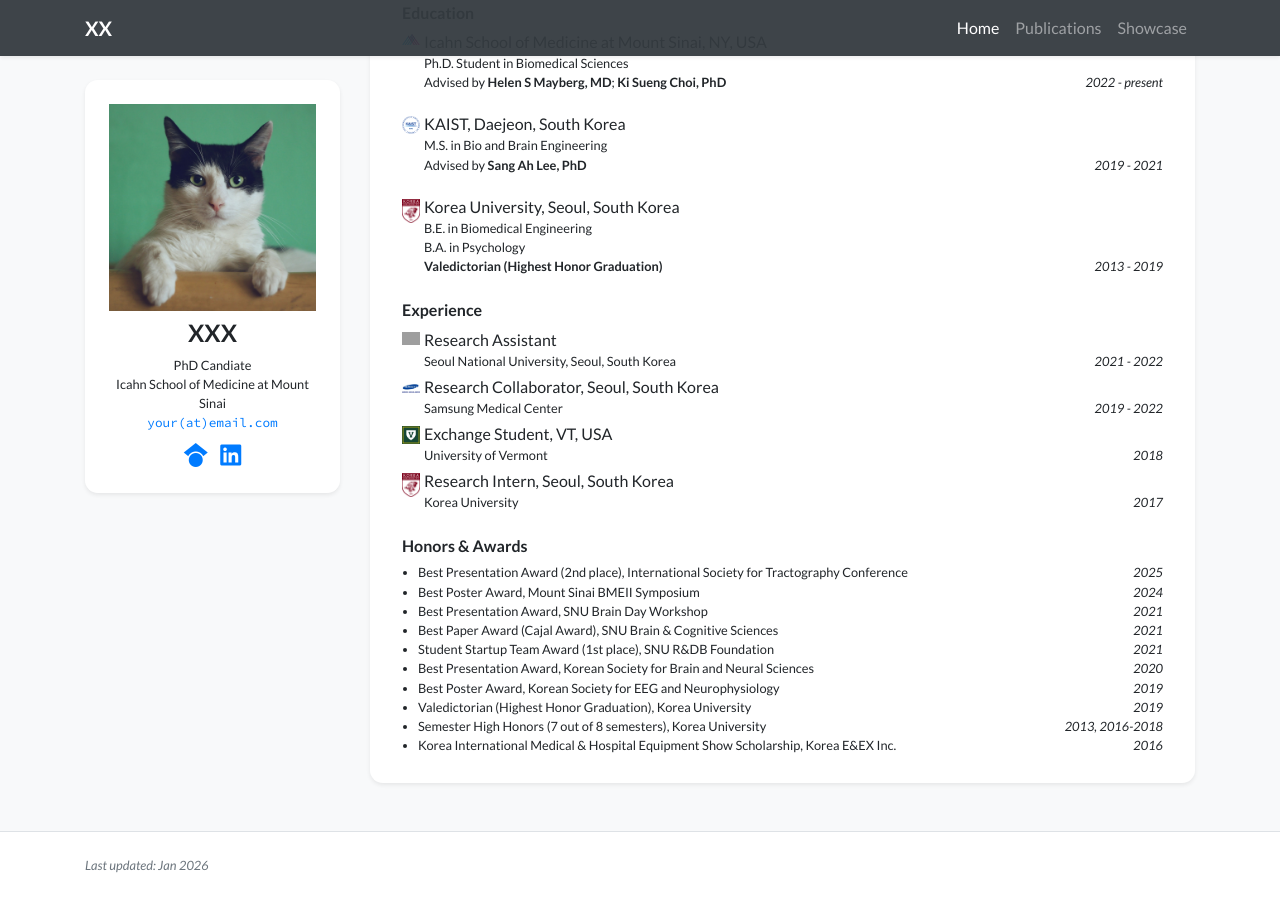
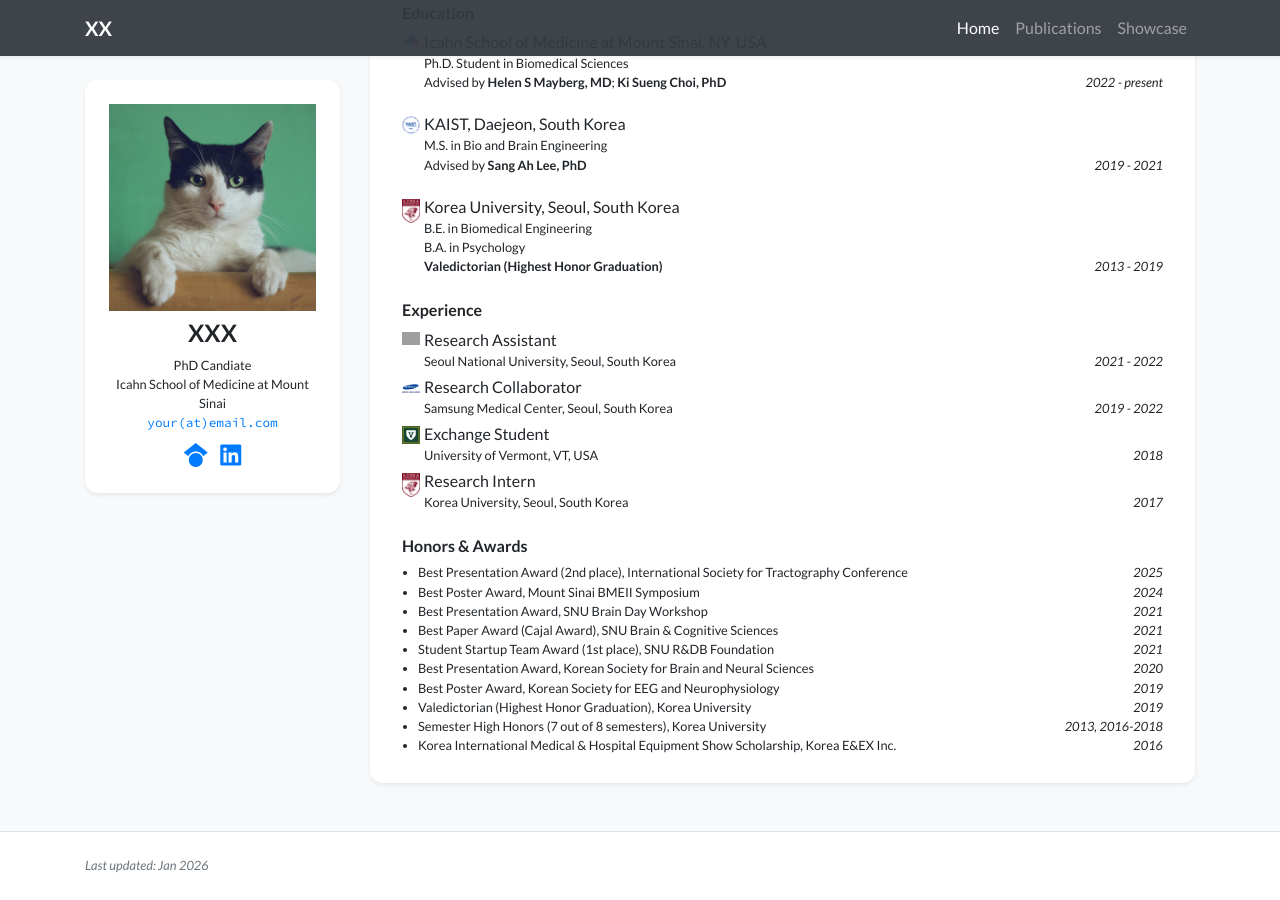
Before and after one commit to ha-neul-song/ha-neul-song.github.io, a Jekyll site: the page built from index.html, in a window 1280 px wide and 900 px high, scrolled down 915 px. Built offline with Jekyll 4.4.1, drawn with Linux system fonts in a browser that asks for light colours; nearby versions of some CDN libraries; a style sheet for code colours, icons or effects is not loaded; grey boxes are pictures that could not be loaded.

```diff
--- a/_data/profile.yml
+++ b/_data/profile.yml
@@ -66,17 +66,17 @@ experience:
   logo: /assets/images/badges/SNU.png
   position: Seoul National University, Seoul, South Korea
   date: 2021 - 2022
-- name: Research Collaborator, Seoul, South Korea
+- name: Research Collaborator
   logo: /assets/images/badges/SMC2.png
-  position: Samsung Medical Center
+  position: Samsung Medical Center, Seoul, South Korea
   date: 2019 - 2022
-- name: Exchange Student, VT, USA
+- name: Exchange Student
   logo: /assets/images/badges/UVM.jpeg
-  position: University of Vermont
+  position: University of Vermont, VT, USA
   date: 2018
-- name: Research Intern, Seoul, South Korea
+- name: Research Intern
   logo: /assets/images/badges/KU2.gif
-  position: <p> Korea University </p>
+  position: <p> Korea University, Seoul, South Korea </p>
   date: <p> 2017 </p>
 
 ########################################################################
```
